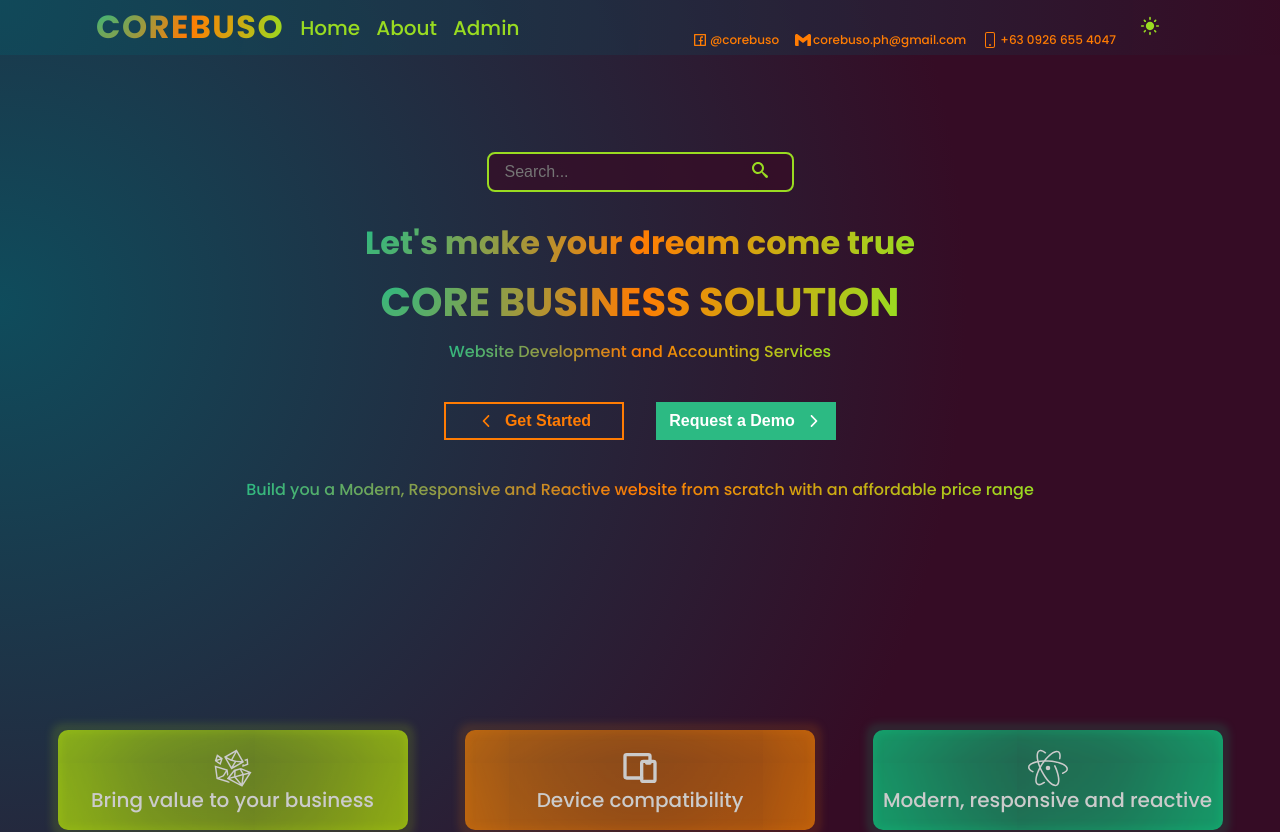
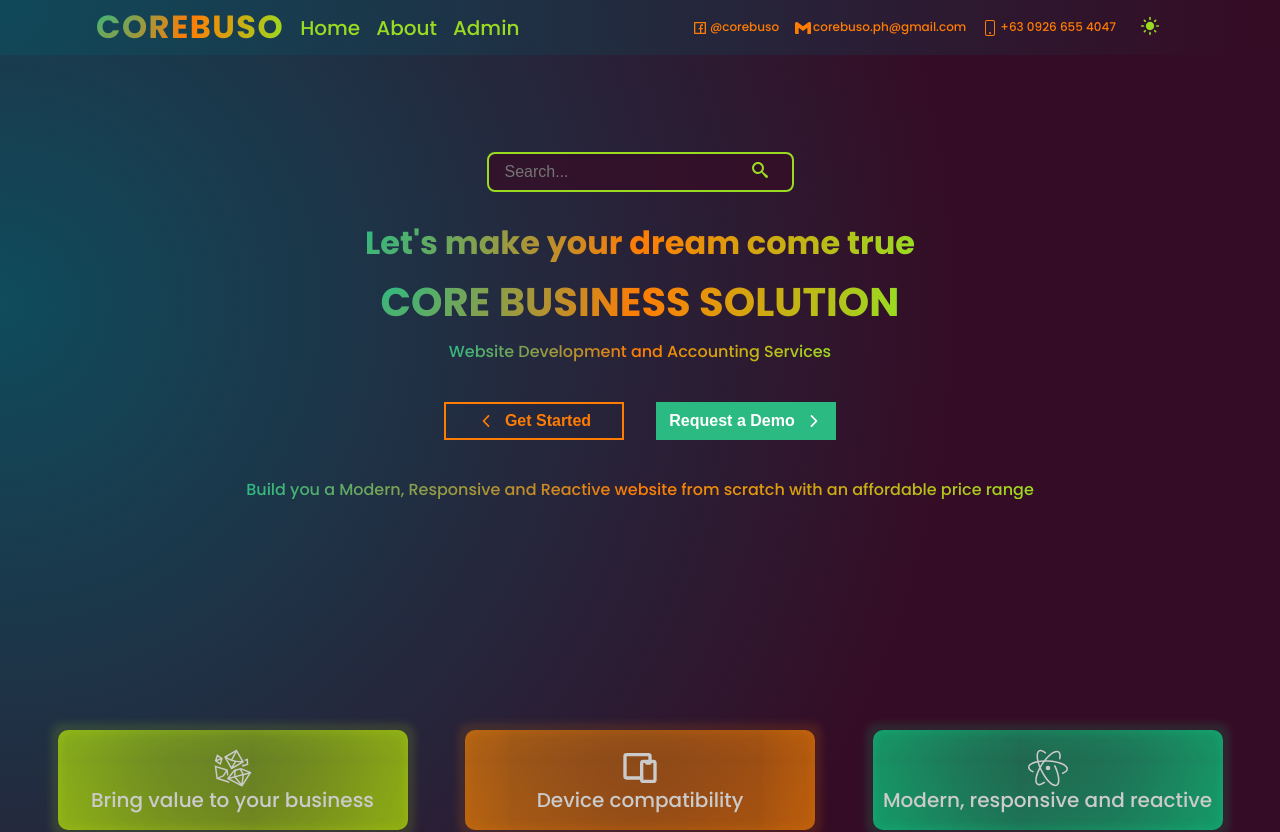
Before and after one commit to onceacurious/client.corebuso, a React (Vite) app: page / in a window 1280 px wide. Shown: the top 832 px of the page. Built offline with nearby package versions, Linux system fonts and the light colour scheme.

Commit message:
align center contact list

```diff
--- a/src/components/navbar/navbar.scss
+++ b/src/components/navbar/navbar.scss
@@ -33,7 +33,6 @@
     &-contact {
         list-style: none;
         text-decoration: none;
-        margin-bottom: -25px;
         &-list {
             list-style: none;
             text-decoration: none;
```
